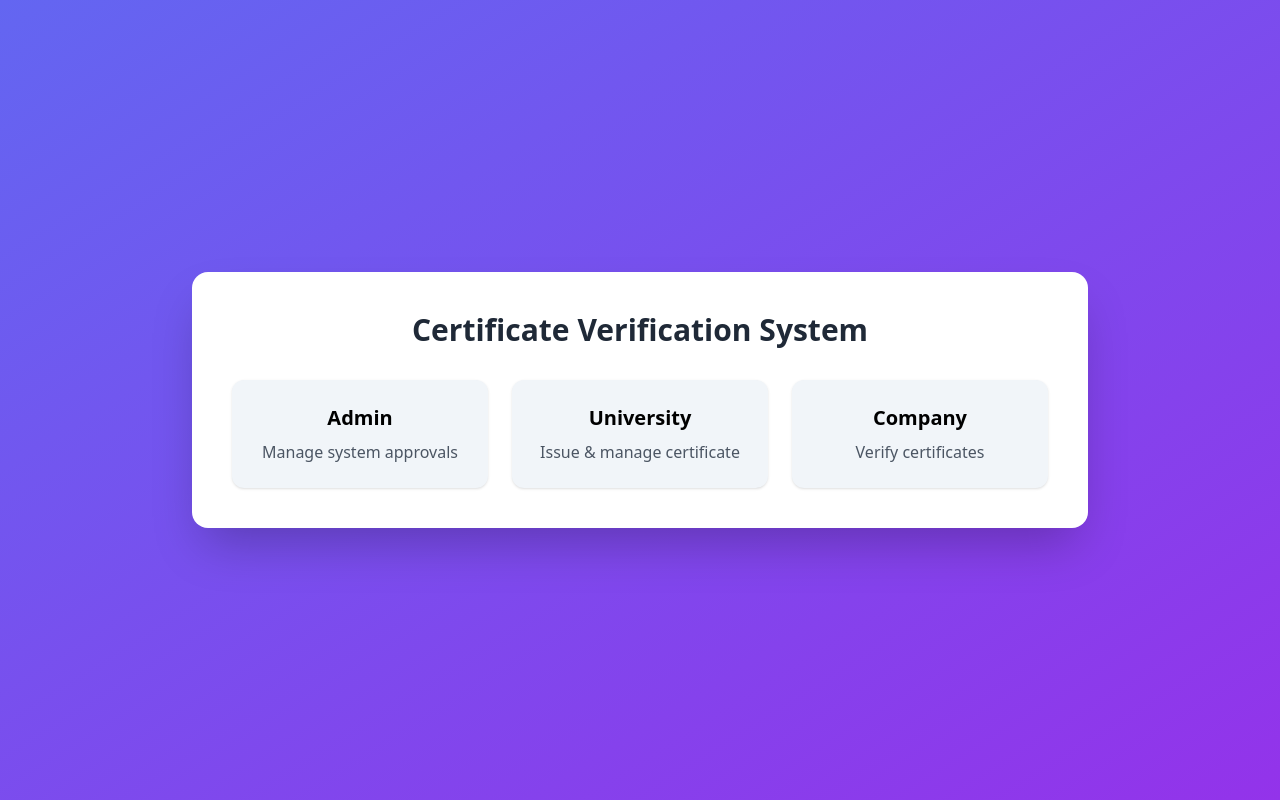
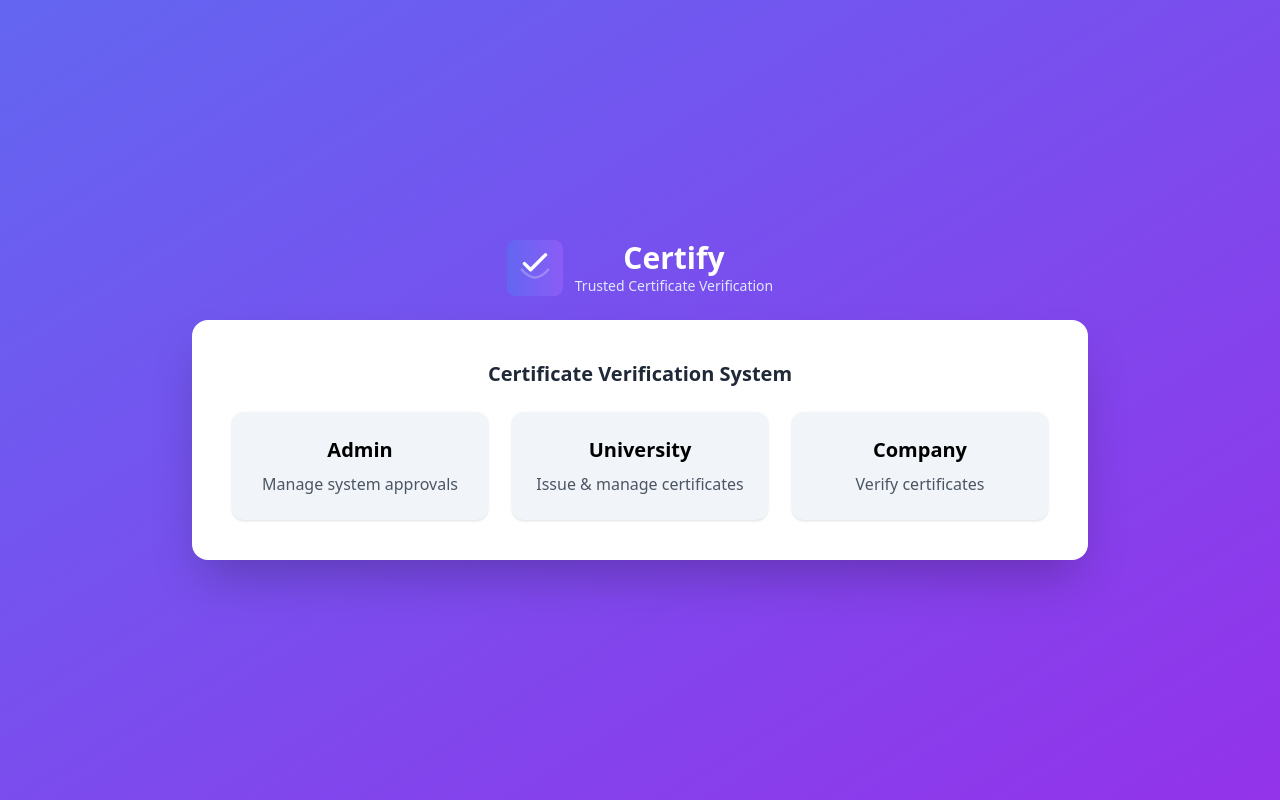
Before and after one commit to muhamed-shahid/certify-project, a React (Vite) app in the folder client/: page / in a window 1280 px wide. Built offline with nearby package versions, Linux system fonts and the light colour scheme.

Commit message:
Setting Certify Logo

```diff
--- a/client/src/components/AdminSideBar.jsx
+++ b/client/src/components/AdminSideBar.jsx
@@ -1,7 +1,15 @@
-import React from 'react'
+import React, { useState } from 'react'
 
 const AdminSideBar = () => {
+
+  const [showLogout,setShowLogout] = useState(false)
+
+  const handleLogout = ()=>{
+    setShowLogout(false)
+    window.location.href = "/"
+  }
   return (
+    <>
     <aside className='w-64 bg-slate-900 text-white min-h screen p-5'>
       <h1 className="text-xl font-bold mb-8">CERTIFY</h1>
 
@@ -9,10 +17,36 @@ const AdminSideBar = () => {
         <p onClick={()=> window.location.href = '/admin/dashboard'} className="cursor-pointer hover:text-blue-400">Dashboard</p>
         <p onClick={()=> window.location.href = '/admin/universities'} className="cursor-pointer hover:text-blue-400">Universities</p>
         <p onClick={()=> window.location.href ='/admin/companies'} className="cursor-pointer hover:text-blue-400">Companies</p>
-        <p className="cursor-pointer hover:text-red-400">Logout</p>
+        <p onClick={()=>setShowLogout(true)} className="cursor-pointer hover:text-red-400">Logout</p>
 
         </nav>
     </aside>
+
+    {
+      showLogout &&(
+       <div className="fixed inset-0 bg-black bg-opacity-50 flex items-center justify-center z-50">
+          <div className="bg-white rounded-lg p-6 shadow-lg max-w-sm w-full mx-4">
+            <h2 className="text-xl font-bold text-gray-800 mb-4">Confirm Logout</h2>
+            <p className="text-gray-600 mb-6">Are you sure you want to logout?</p>
+            <div className="flex gap-4">
+              <button
+                onClick={() => setShowLogout(false)}
+                className="flex-1 px-4 py-2 bg-gray-300 text-gray-800 rounded hover:bg-gray-400 font-semibold"
+              >
+                Cancel
+              </button>
+              <button
+                onClick={handleLogout}
+                className="flex-1 px-4 py-2 bg-red-600 text-white rounded hover:bg-red-700 font-semibold"
+              >
+                Logout
+              </button>
+            </div>
+          </div>
+        </div>
+      )
+    }
+    </>
   )
 }
 
--- a/client/src/components/UniversitySidebar.jsx
+++ b/client/src/components/UniversitySidebar.jsx
@@ -1,7 +1,15 @@
-import React from 'react'
+import React, { useState } from 'react'
 
 const UniversitySidebar = () => {
+
+    const [showLogout,setShowLogout] = useState(false)
+
+    const handleLogout = ()=>{
+        setShowLogout(false)
+        window.location.href = "/"
+    }
   return (
+    <>
     <aside className='w-64 bg-indigo-700 text-white min-h-screen p-5'>
         <h1 className="text-xl font-bold mb-8">CERTIFY</h1>
         <nav className="space-y-3">
@@ -14,12 +22,40 @@ const UniversitySidebar = () => {
             <p onClick={()=>window.location.href='/university/viewCertificate'} className="cursor-pointer hover:text-indigo-200">
                 View Certificates
             </p>
-            <p className="cursor-pointer hover:text-red-400">
+            <p onClick={()=>setShowLogout(true)} className="cursor-pointer hover:text-red-400">
                 Logout
             </p>
         </nav>
 
     </aside>
+
+    {
+        showLogout &&(
+
+            <div className="fixed inset-0 bg-black bg-opacity-50 flex items-center justify-center z-50">
+          <div className="bg-white rounded-lg p-6 shadow-lg max-w-sm w-full mx-4">
+            <h2 className="text-xl font-bold text-gray-800 mb-4">Confirm Logout</h2>
+            <p className="text-gray-600 mb-6">Are you sure you want to logout?</p>
+            <div className="flex gap-4">
+              <button
+                onClick={() => setShowLogoutModal(false)}
+                className="flex-1 px-4 py-2 bg-gray-300 text-gray-800 rounded hover:bg-gray-400 font-semibold"
+              >
+                Cancel
+              </button>
+              <button
+                onClick={handleLogout}
+                className="flex-1 px-4 py-2 bg-red-600 text-white rounded hover:bg-red-700 font-semibold"
+              >
+                Logout
+              </button>
+            </div>
+          </div>
+        </div>
+
+        )
+    }
+    </>
   )
 }
 
--- a/client/src/pages/Home.jsx
+++ b/client/src/pages/Home.jsx
@@ -3,30 +3,39 @@ import { Link } from 'react-router-dom'
 
 const Home = () => {
   return (
-    <div className="min-h-screen flex items-center justify-center bg-gradient-to-br from-indigo-500 to-purple-600">
-        <div className="bg-white p-10 rounded-2xl shadow-2xl w-full max-w-4xl">
-            <h1 className="text-3xl font-bold text-center mb-8 text-gray-800">
-                Certificate Verification System
-            </h1>
-            <div className="grid md:grid-cols-3 gap-6">
-                <Link  className="p-6 rounded-xl shadow hover:shadow-lg transition bg-slate-100 text-center" to="/admin/login">
-                <h2 className="text-xl font-semibold mb-2">Admin</h2>
-                <p className="text-gray-600">Manage system approvals</p>
+    <div className="min-h-screen flex items-center justify-center bg-gradient-to-br from-indigo-500 to-purple-600 p-6">
+      <div className="w-full max-w-4xl">
+        <header className="flex items-center justify-center mb-6">
+          <img src="/images/certify-logo.svg" alt="Certify logo" className="h-14 w-14 mr-3" />
+          <div className="text-center">
+            <h1 className="text-3xl font-extrabold text-white">Certify</h1>
+            <p className="text-sm text-indigo-100">Trusted Certificate Verification</p>
+          </div>
+        </header>
 
-                </Link>
+        <div className="bg-white p-10 rounded-2xl shadow-2xl">
+          <h2 className="text-xl font-bold text-center mb-6 text-gray-800">
+            Certificate Verification System
+          </h2>
 
-                <Link  className="p-6 rounded-xl shadow hover:shadow-lg transition bg-slate-100 text-center" to="/university/login">
-                <h2 className="text-xl font-semibold mb-2">University</h2>
-                <p className="text-gray-600">Issue & manage certificate</p>
+          <div className="grid md:grid-cols-3 gap-6">
+            <Link className="p-6 rounded-xl shadow hover:shadow-lg transition bg-slate-100 text-center" to="/admin/login">
+              <h3 className="text-xl font-semibold mb-2">Admin</h3>
+              <p className="text-gray-600">Manage system approvals</p>
+            </Link>
 
-                </Link>
-                <Link  className="p-6 rounded-xl shadow hover:shadow-lg transition bg-slate-100 text-center" to="/company/login">
-                <h2 className="text-xl font-semibold mb-2">Company</h2>
-                <p className="text-gray-600">Verify certificates</p>
+            <Link className="p-6 rounded-xl shadow hover:shadow-lg transition bg-slate-100 text-center" to="/university/login">
+              <h3 className="text-xl font-semibold mb-2">University</h3>
+              <p className="text-gray-600">Issue &amp; manage certificates</p>
+            </Link>
 
-                </Link>
-            </div>
+            <Link className="p-6 rounded-xl shadow hover:shadow-lg transition bg-slate-100 text-center" to="/company/login">
+              <h3 className="text-xl font-semibold mb-2">Company</h3>
+              <p className="text-gray-600">Verify certificates</p>
+            </Link>
+          </div>
         </div>
+      </div>
     </div>
   )
 }
```
Also changed, not shown: client/public/images/certify-logo.svg (added).
